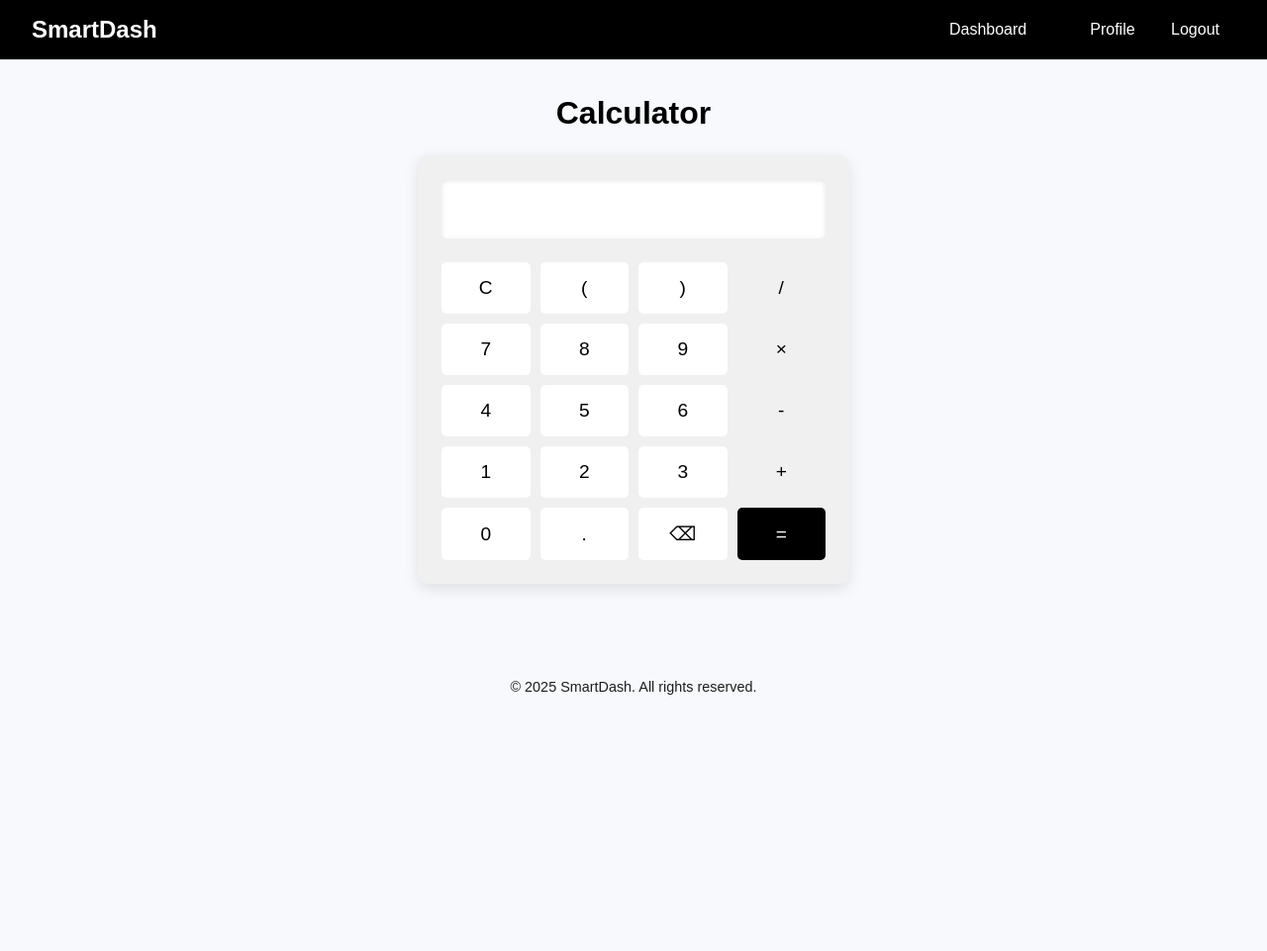
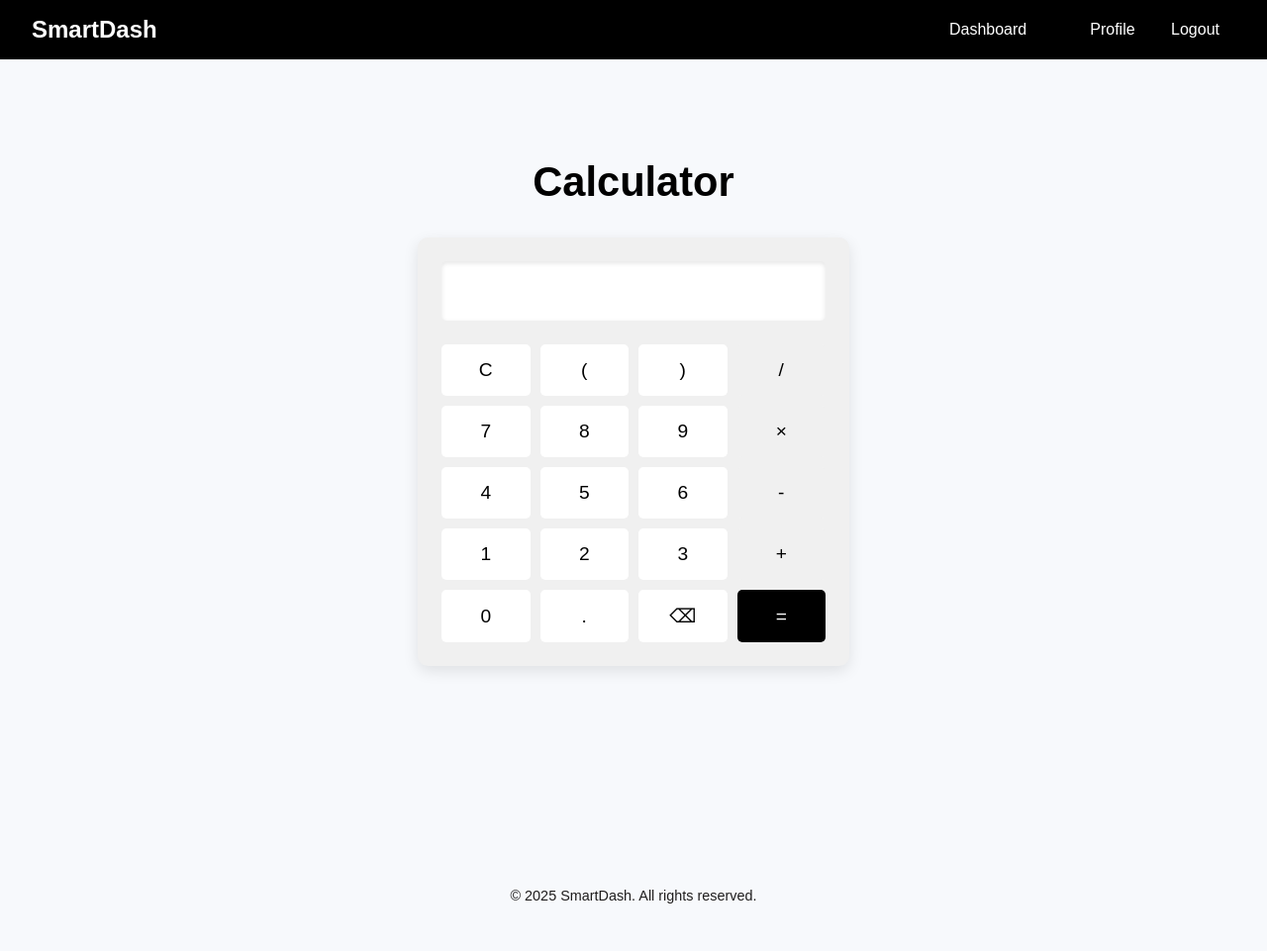
Before and after one commit to Adelodunpeter25/smartdash, a Django app: page /calculator/ in a window 1280 px wide. Shown: the whole page at 99% size. Before the commit the page ends 702 px from the top, so only its background shows below. Run offline with Django 5.2, Linux system fonts and the light colour scheme; a user stored in the database is signed in.

Commit message:
added more features to calculator

```diff
--- a/smartdash/dashboard/templates/calculator.html
+++ b/smartdash/dashboard/templates/calculator.html
@@ -42,9 +42,12 @@
 <style>
 .calculator-container {
     max-width: 500px;
-    height: 300%;
-    margin: 2rem auto;
+    margin: 6rem auto;
     padding: 2rem;
+    font-size: 1.3rem;
+}
+.calculator-container h1 {
+    margin-bottom: 2rem;
 }
 
 .calculator {
@@ -52,6 +55,7 @@
     border-radius: 10px;
     box-shadow: 0 5px 15px rgba(0,0,0,0.1);
     padding: 1.5rem;
+    margin-bottom: 5rem;
 }
 
 .calculator-display {
@@ -134,5 +138,21 @@ function calculate() {
         }, 1000);
     }
 }
+
+document.addEventListener("keydown", function(event) {
+    const key = event.key;
+    const allowedKeys = ['0','1','2','3','4','5','6','7','8','9','.','+','-','*','/','(',')'];
+
+    if (allowedKeys.includes(key)) {
+        appendToDisplay(key);
+    } else if (key === 'Enter') {
+        event.preventDefault();
+        calculate();
+    } else if (key === 'Backspace') {
+        deleteLastChar();
+    } else if (key === 'Escape') {
+        clearDisplay();
+    }
+});
 </script>
 {% endblock %}
```
